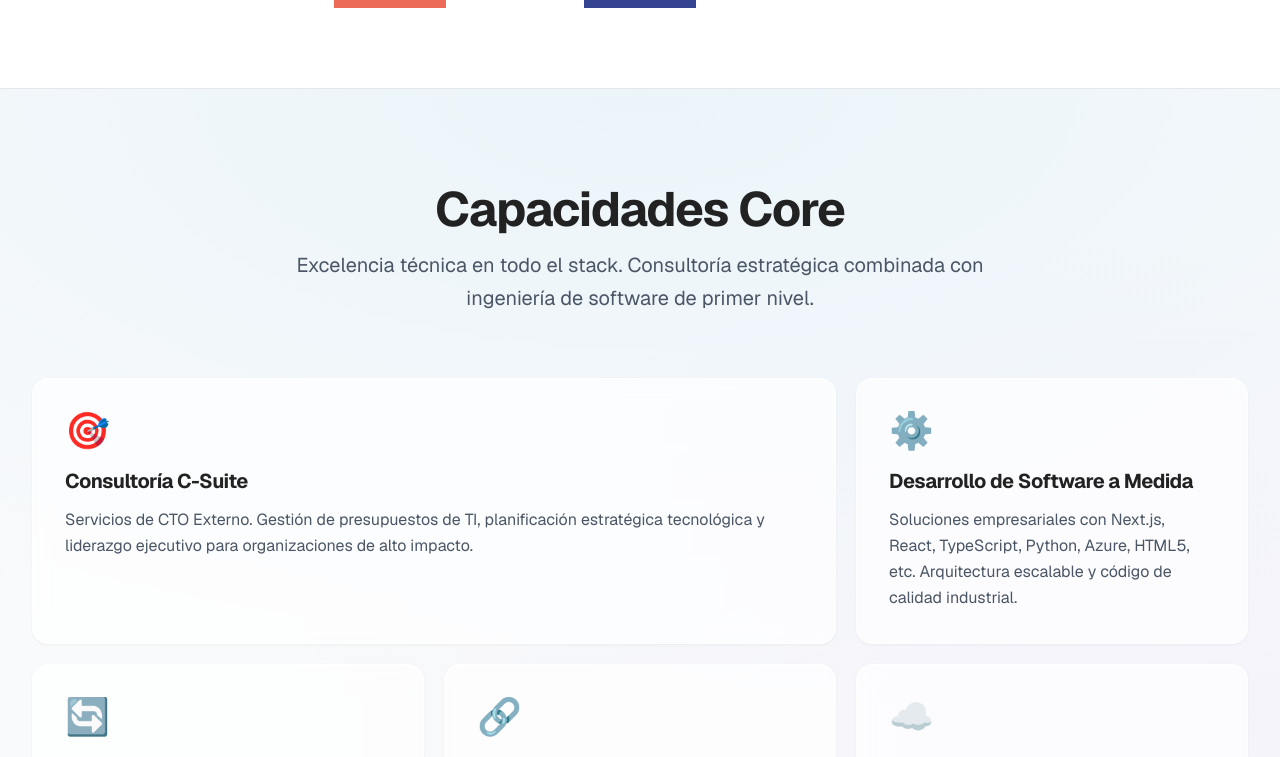
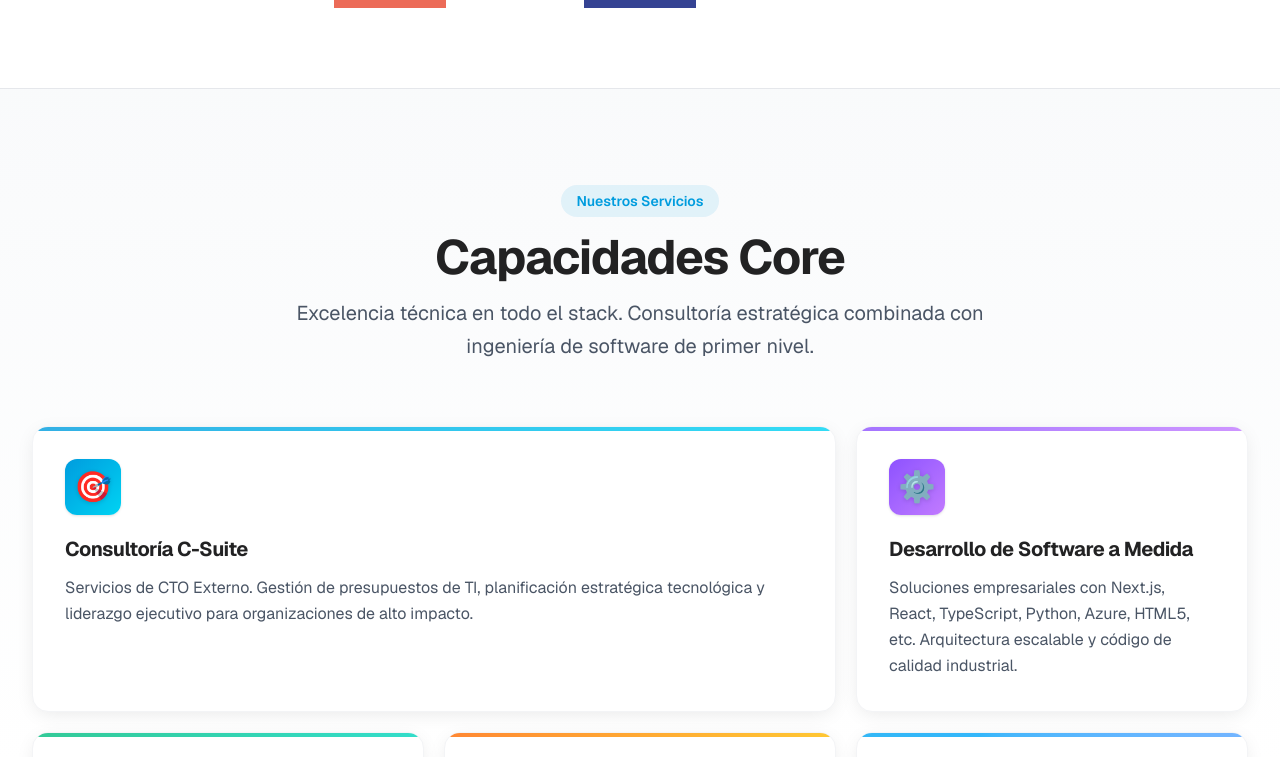
Before and after one commit to RilerSC/web-devit506, a Next.js app: page / in a window 1280 px wide. Shown: the part 1713-2470 px from the top of the page. Built offline with nearby package versions, Linux system fonts and the light colour scheme.

Commit message:
Mejora Capabilities

```diff
--- a/app/components/CapabilitiesBento.tsx
+++ b/app/components/CapabilitiesBento.tsx
@@ -8,45 +8,52 @@ export default function CapabilitiesBento() {
       title: "Consultoría C-Suite",
       description: "Servicios de CTO Externo. Gestión de presupuestos de TI, planificación estratégica tecnológica y liderazgo ejecutivo para organizaciones de alto impacto.",
       icon: "🎯",
-      size: "large"
+      size: "large",
+      accent: "from-brand-blue to-cyan-400"
     },
     {
       title: "Desarrollo de Software a Medida",
       description: "Soluciones empresariales con Next.js, React, TypeScript, Python, Azure, HTML5, etc. Arquitectura escalable y código de calidad industrial.",
       icon: "⚙️",
-      size: "medium"
+      size: "medium",
+      accent: "from-violet-500 to-purple-400"
     },
     {
       title: "Automatización de Procesos",
       description: "Automatización de flujos de negocio críticos. Reducción de tareas manuales, optimización operativa y eficiencia empresarial.",
       icon: "🔄",
-      size: "medium"
+      size: "medium",
+      accent: "from-emerald-500 to-teal-400"
     },
     {
       title: "Integración de Ecosistemas",
       description: "Conectores a medida entre ERP, CRM y plataformas de negocio. Sincronización de datos y unificación de sistemas legacy.",
       icon: "🔗",
-      size: "small"
+      size: "small",
+      accent: "from-orange-500 to-amber-400"
     },
     {
       title: "Cloud Infrastructure",
       description: "Infraestructura en Azure. CI/CD pipelines, DevOps, monitoreo y optimización de costos en la nube.",
       icon: "☁️",
-      size: "small"
+      size: "small",
+      accent: "from-sky-500 to-blue-400"
     },
     {
       title: "Planificación Estratégica TI",
       description: "Roadmaps tecnológicos, evaluación de stack, due diligence técnica y definición de arquitectura empresarial.",
       icon: "📋",
-      size: "small"
+      size: "small",
+      accent: "from-rose-500 to-pink-400"
     }
   ];
 
   return (
-    <section id="capabilities" className="relative py-24 mesh-gradient-section overflow-hidden">
-      {/* Subtle Mesh Gradient Orbs */}
-      <div className="absolute top-[10%] left-[-5%] w-[400px] h-[400px] bg-brand-blue/6 rounded-full blur-[100px] -z-10"></div>
-      <div className="absolute bottom-[20%] right-[-10%] w-[500px] h-[500px] bg-violet-500/4 rounded-full blur-[120px] -z-10"></div>
+    <section id="capabilities" className="relative py-24 overflow-hidden bg-gradient-to-b from-gray-50 via-white to-gray-50">
+      {/* Mesh Gradient Orbs - más visibles */}
+      <div className="absolute top-[5%] left-[-10%] w-[500px] h-[500px] bg-brand-blue/15 rounded-full blur-[120px] -z-10"></div>
+      <div className="absolute top-[40%] right-[-15%] w-[600px] h-[600px] bg-violet-500/10 rounded-full blur-[140px] -z-10"></div>
+      <div className="absolute bottom-[10%] left-[30%] w-[400px] h-[400px] bg-cyan-400/10 rounded-full blur-[100px] -z-10"></div>
 
       <div className="max-w-7xl mx-auto px-4 sm:px-6 lg:px-8">
         {/* Section Header */}
@@ -57,6 +64,9 @@ export default function CapabilitiesBento() {
           viewport={{ once: true, margin: "-100px" }}
           transition={{ duration: 0.7, ease: [0.4, 0, 0.2, 1] }}
         >
+          <span className="inline-block px-4 py-1.5 mb-4 text-sm font-semibold text-brand-blue bg-brand-blue/10 rounded-full">
+            Nuestros Servicios
+          </span>
           <h2 className="text-4xl md:text-5xl font-bold text-brand-black mb-4 tracking-tight">
             Capacidades Core
           </h2>
@@ -75,29 +85,34 @@ export default function CapabilitiesBento() {
               viewport={{ once: true, margin: "-50px" }}
               transition={{ duration: 0.6, delay: index * 0.08, ease: [0.4, 0, 0.2, 1] }}
               whileHover={{
-                y: -6,
+                y: -8,
                 transition: { duration: 0.3, ease: [0.4, 0, 0.2, 1] }
               }}
               className={`
-                group relative bg-white/70 backdrop-blur-sm rounded-2xl p-8
-                border border-white/60 shadow-[0_1px_3px_rgba(0,0,0,0.05),inset_0_1px_0_rgba(255,255,255,0.6)]
-                hover:bg-white hover:shadow-[0_20px_40px_-12px_rgba(0,156,222,0.15),0_0_20px_rgba(0,156,222,0.08)]
-                hover:border-brand-blue/30
+                group relative bg-white rounded-2xl p-8
+                border border-gray-100 shadow-[0_4px_20px_-4px_rgba(0,0,0,0.1)]
+                hover:shadow-[0_20px_50px_-12px_rgba(0,156,222,0.25)]
+                hover:border-brand-blue/40
                 transition-all duration-300 ease-[cubic-bezier(0.4,0,0.2,1)]
+                overflow-hidden
                 ${capability.size === 'large' ? 'md:col-span-2 lg:col-span-2' : ''}
                 ${capability.size === 'medium' ? 'md:col-span-1' : ''}
               `}
             >
-              {/* Gradient border overlay on hover */}
-              <div className="absolute inset-0 rounded-2xl opacity-0 group-hover:opacity-100 transition-opacity duration-300 pointer-events-none"
-                style={{
-                  background: 'linear-gradient(135deg, rgba(0,156,222,0.1) 0%, transparent 50%, rgba(139,92,246,0.05) 100%)'
-                }}
+              {/* Top accent bar */}
+              <div className={`absolute top-0 left-0 right-0 h-1 bg-gradient-to-r ${capability.accent} opacity-80 group-hover:opacity-100 transition-opacity`} />
+
+              {/* Gradient glow on hover */}
+              <div
+                className={`absolute -top-20 -right-20 w-40 h-40 bg-gradient-to-br ${capability.accent} opacity-0 group-hover:opacity-20 rounded-full blur-3xl transition-opacity duration-500`}
               />
 
               <div className="relative z-10">
-                <div className="text-4xl mb-4 transform group-hover:scale-110 transition-transform duration-300">{capability.icon}</div>
-                <h3 className="text-xl font-bold text-brand-black mb-3 tracking-tight">
+                {/* Icon with colored background */}
+                <div className={`inline-flex items-center justify-center w-14 h-14 mb-5 rounded-xl bg-gradient-to-br ${capability.accent} bg-opacity-10 shadow-sm`}>
+                  <span className="text-3xl filter drop-shadow-sm">{capability.icon}</span>
+                </div>
+                <h3 className="text-xl font-bold text-brand-black mb-3 tracking-tight group-hover:text-brand-blue transition-colors duration-300">
                   {capability.title}
                 </h3>
                 <p className="text-gray-600 leading-relaxed">
```
